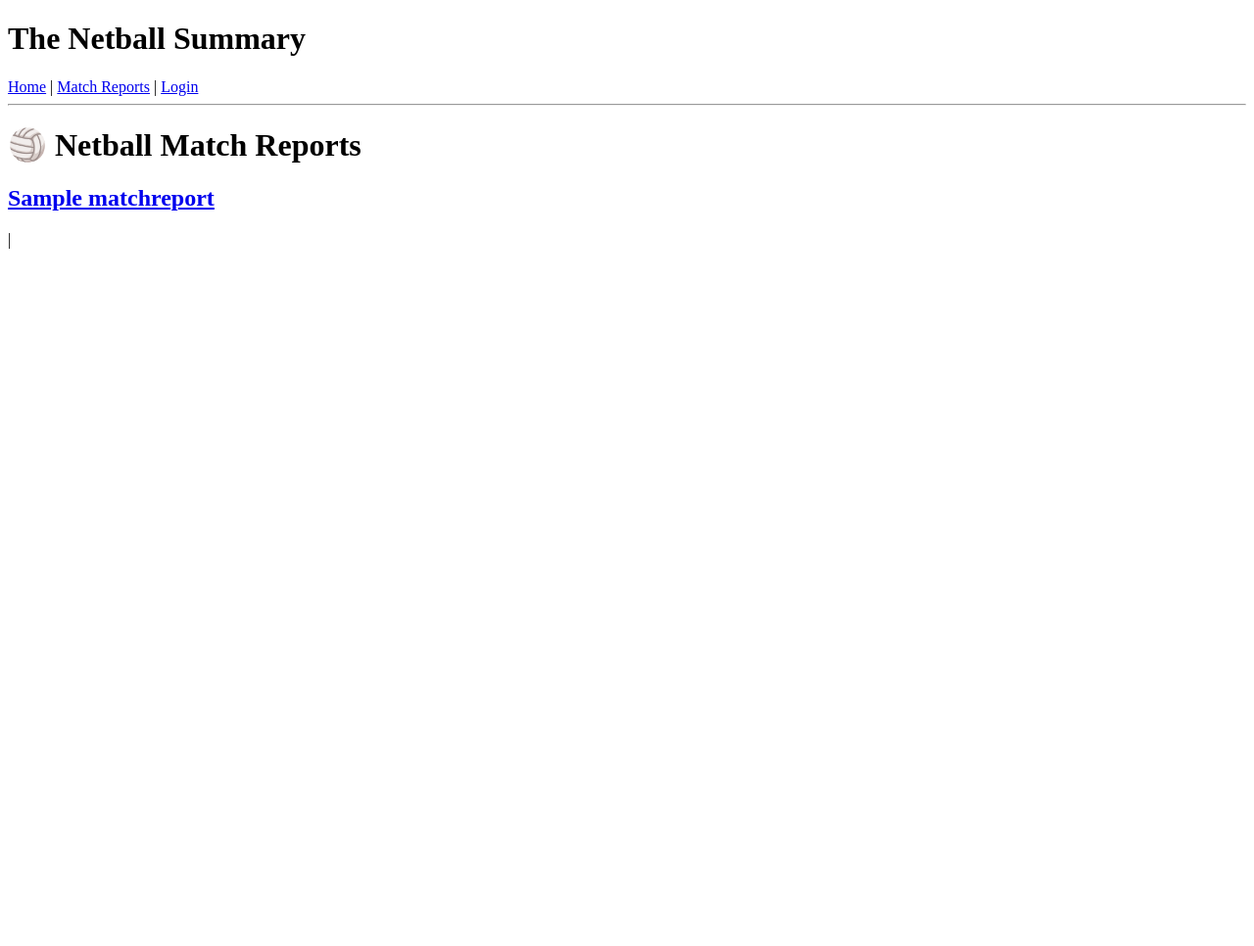
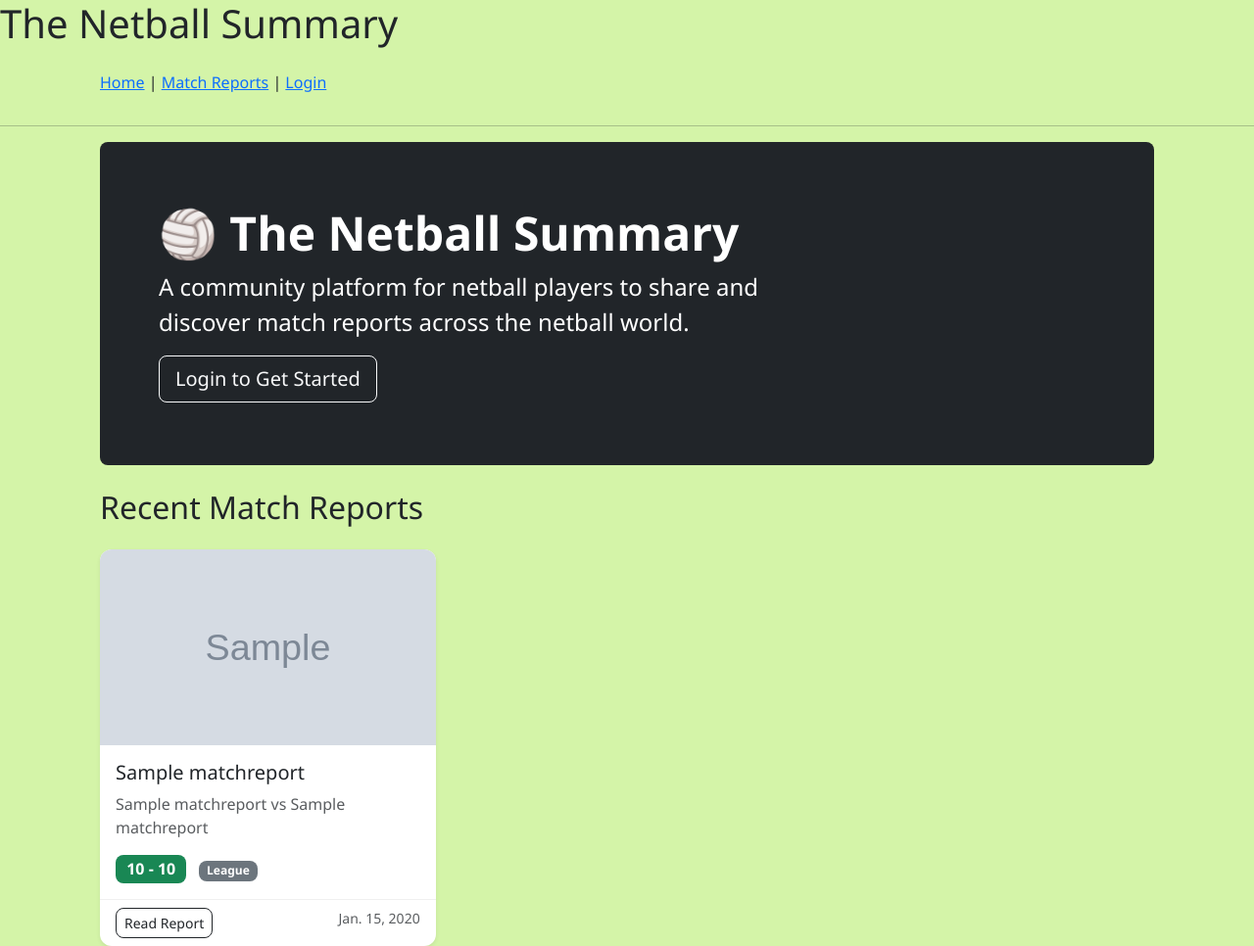
Before and after one commit to YemsAla/the_netball_summary, a Django app: page /reports/ in a window 1280 px wide. Shown: the whole page at 98% size. Before the commit the page ends 254 px from the top, so only its background shows below. Run offline with Django 4.2, Linux system fonts and the light colour scheme; tables that the repository leaves empty hold one stand-in row (values such as "Sample post"); grey boxes marked "Sample" are stand-in pictures.

Commit message:
feat: add Bootstrap styling, static CSS and homepage
- Add Bootstrap 5 via CDN
- Create static/match_reports/css/style.css with custom styles
- Link stylesheet in base.html via {% load static %}
- Create separate homepage view with hero section and recent reports
- Add home URL to match_reports/urls.py
- Update base.html with sticky navbar and footer

```diff
--- /dev/null
+++ b/match_reports/static/match_reports/css/style.css
@@ -0,0 +1,125 @@
+/* Base */
+body {
+    display: flex;
+    flex-direction: column;
+    min-height: 100vh;
+    background-color: #d4f4a8;
+    color: #212529;
+    font-family: 'Segoe UI', Tahoma, Geneva, Verdana, sans-serif;
+}
+
+main {
+    flex: 1;
+}
+
+.container {
+    max-width: 1100px;
+}
+
+/* Navbar */
+.navbar {
+    box-shadow: 0 2px 8px rgba(0, 0, 0, 0.3);
+}
+
+.navbar-brand {
+    font-size: 1.4rem;
+    font-weight: bold;
+    letter-spacing: 0.5px;
+}
+
+/* Hero */
+.hero {
+    background: linear-gradient(135deg, #212529, #495057);
+    color: white;
+    padding: 4rem 2rem;
+    border-radius: 0.75rem;
+    margin-bottom: 2rem;
+}
+
+.hero h1 {
+    font-size: 1.2rem;
+    font-weight: 700;
+    margin-bottom: 0.5rem;
+}
+
+.hero p {
+    font-size: 1.2rem;
+    opacity: 0.9;
+}
+
+/* Cards */
+.card {
+    border: none;
+    border-radius: 0.75rem;
+    box-shadow: 0 2px 8px rgba(0, 0, 0, 0.08);
+    transition: transform 0.2s ease, box-shadow 0.2s ease;
+}
+
+.card:hover {
+    transform: translateY(-4px);
+    box-shadow: 0 6px 16px rgba(0, 0, 0, 0.15);
+}
+
+.card-img-top {
+    height: 200px;
+    object-fit: cover;
+    border-radius: 0.75rem 0.75rem 0 0;
+}
+
+.card-footer {
+    background-color: transparent;
+    border-top: 1px solid #f0f0f0;
+}
+
+/* Badges */
+.badge {
+    font-size: 0.75rem;
+    padding: 0.4em 0.7em;
+    border-radius: 0.5rem;
+}
+
+/* Buttons */
+.btn {
+    border-radius: 0.5rem;
+}
+
+/* Report detail page */
+.report-header {
+    border-bottom: 2px solid #e9ecef;
+    padding-bottom: 1rem;
+    margin-bottom: 1.5rem;
+}
+
+.report-meta {
+    color: #6c757d;
+    font-size: 0.9rem;
+}
+
+/* Comments */
+.comment-card {
+    background-color: #ffffff;
+    border-left: 4px solid #198754;
+    padding: 1rem;
+    margin-bottom: 1rem;
+    border-radius: 0 0.5rem 0.5rem 0;
+    box-shadow: 0 1px 4px rgba(0,0,0,0.05);
+}
+
+.comment-card .comment-user {
+    font-weight: 600;
+    color: #212529;
+}
+
+.comment-card .comment-date {
+    font-size: 0.8rem;
+    color: #adb5bd;
+}
+
+/* Footer */
+footer {
+    background-color: #212529;
+    color: #adb5bd;
+    text-align: center;
+    padding: 1rem;
+    margin-top: auto;
+}
--- a/match_reports/templates/match_reports/base.html
+++ b/match_reports/templates/match_reports/base.html
@@ -1,9 +1,12 @@
+{% load static %}
 <!DOCTYPE html>
 <html lang="en">
 <head>
     <meta charset="UTF-8">
     <meta name="viewport" content="width=device-width, initial-scale=1.0">
     <title>The Netball Summary</title>
+    <link href="https://cdn.jsdelivr.net/npm/bootstrap@5.3.3/dist/css/bootstrap.min.css" rel="stylesheet">
+    <link rel="stylesheet" href="{% static 'match_reports/css/style.css' %}">
 </head>
 <body>
     <header>
@@ -11,7 +14,7 @@
     </header>
 
     <!-- NAVIGATION -->
-    <nav>
+    <nav class="container my-3">
         <a href="{% url 'report_list' %}">Home</a> |
         <a href="{% url 'report_list' %}">Match Reports</a> |
 
@@ -29,7 +32,7 @@
     <hr>
 
     <!-- PAGE CONTENT -->
-    <main>
+    <main class="container" my-4>
         {% block content %}
         {% endblock %}
     </main>
--- /dev/null
+++ b/match_reports/templates/match_reports/home.html
@@ -0,0 +1,49 @@
+{% extends "match_reports/base.html" %}
+
+{% block content %}
+
+<!-- HERO SECTION -->
+<div class="p-5 mb-4 bg-dark text-white rounded-3">
+    <div class="container-fluid py-3">
+        <h1 class="display-5 fw-bold">🏐 The Netball Summary</h1>
+        <p class="col-md-8 fs-4">A community platform for netball players to share and discover match reports across the netball world.</p>
+        {% if user.is_authenticated %}
+            <a href="{% url 'report-create' %}" class="btn btn-success btn-lg">+ Add Match Report</a>
+        {% else %}
+            <a href="{% url 'login' %}" class="btn btn-outline-light btn-lg">Login to Get Started</a>
+        {% endif %}
+    </div>
+</div>
+
+<!-- RECENT REPORTS -->
+<h2 class="mb-4">Recent Match Reports</h2>
+
+{% if recent_reports %}
+    <div class="row row-cols-1 row-cols-md-3 g-4">
+        {% for report in recent_reports %}
+            <div class="col">
+                <div class="card h-100 shadow-sm">
+                    {% if report.image %}
+                        <img src="{{ report.image.url }}" class="card-img-top" alt="{{ report.title }}" style="height: 200px; object-fit: cover;">
+                    {% endif %}
+                    <div class="card-body">
+                        <h5 class="card-title">{{ report.title }}</h5>
+                        <p class="card-text text-muted">{{ report.team_name }} vs {{ report.opponent_name }}</p>
+                        <p class="card-text">
+                            <span class="badge bg-success fs-6">{{ report.team_score }} - {{ report.opponent_score }}</span>
+                            <span class="badge bg-secondary ms-2">{{ report.get_match_type_display }}</span>
+                        </p>
+                    </div>
+                    <div class="card-footer">
+                        <a href="{% url 'report_detail' report.pk %}" class="btn btn-outline-dark btn-sm">Read Report</a>
+                        <small class="text-muted float-end">{{ report.match_date }}</small>
+                    </div>
+                </div>
+            </div>
+        {% endfor %}
+    </div>
+{% else %}
+    <p class="text-muted">No match reports yet. <a href="{% url 'report-create' %}">Be the first to add one!</a></p>
+{% endif %}
+
+{% endblock %}
--- a/match_reports/urls.py
+++ b/match_reports/urls.py
@@ -2,6 +2,7 @@
 from . import views
 
 urlpatterns = [
+    path ('', views.home, name='home'),
     path('', views.ReportListView.as_view(), name='report_list'),
     path('<int:pk>/', views.ReportDetailView.as_view(), name='report_detail'),
     path('<int:pk>/comment/', views.add_comment, name='add-comment'),
--- a/match_reports/views.py
+++ b/match_reports/views.py
@@ -14,6 +14,12 @@
 """
 List view for match reports, ordered by creation date
 """
+def home(request):
+    recent_reports = MatchReport.objects.all().order_by('-created_at')[:3]
+    return render(request, 'match_reports/home.html', {
+        'recent_reports': recent_reports,
+    })
+
 class ReportListView(ListView):
     model = MatchReport
     template_name = 'match_reports/report_list.html'
--- a/the_netball_summary/urls.py
+++ b/the_netball_summary/urls.py
@@ -27,7 +27,8 @@
     path('accounts/logout/', auth_views.LogoutView.as_view(next_page='report_list'), name='logout'),
     path('accounts/', include('django.contrib.auth.urls')),
     path('admin/', admin.site.urls),
-    path('', RedirectView.as_view(url='/reports/', permanent=False)),
+    #
+    path('', include('match_reports.urls')),
 ]
 
 if settings.DEBUG:
```
